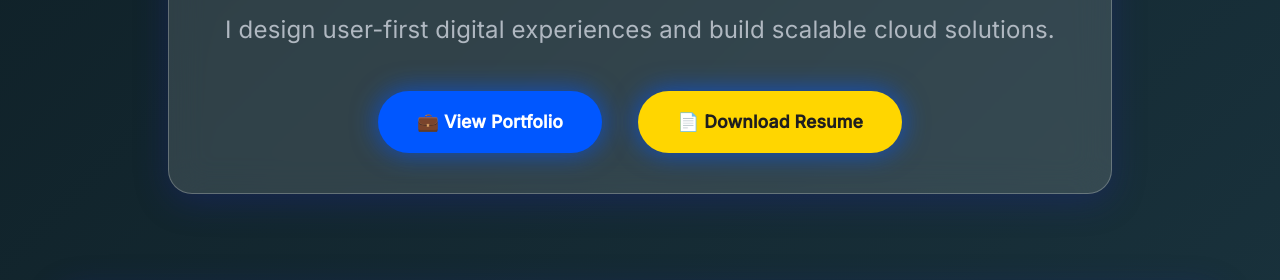
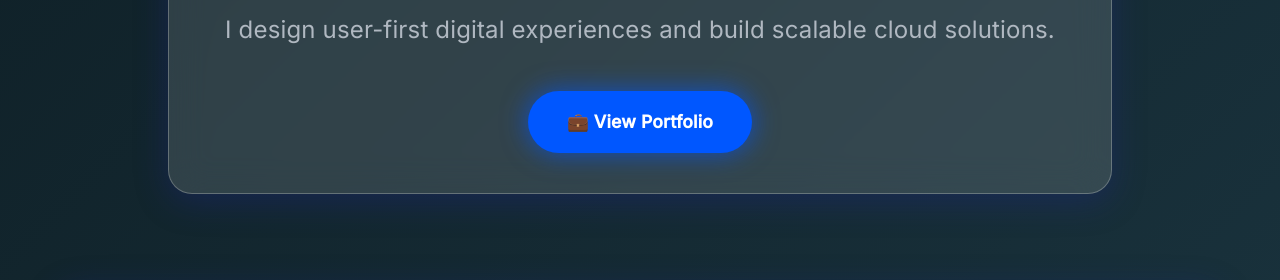
Before and after one commit to sumanthgn-cloud/yo, a plain HTML site: page index.html in a window 1280 px wide. Shown: the part 246-526 px from the top of the page. Drawn offline with Linux system fonts and the light colour scheme.

Commit message:
Remove resume download link from portfolio

```diff
--- a/index.html
+++ b/index.html
@@ -16,7 +16,6 @@
       <p class="hero-sub">I design user-first digital experiences and build scalable cloud solutions.</p>
       <div class="cta-buttons">
         <a href="#projects" class="btn-glass">💼 View Portfolio</a>
-        <a href="resume.pdf" class="btn-glass-alt" target="_blank">📄 Download Resume</a>
       </div>
     </div>
   </section>
```
